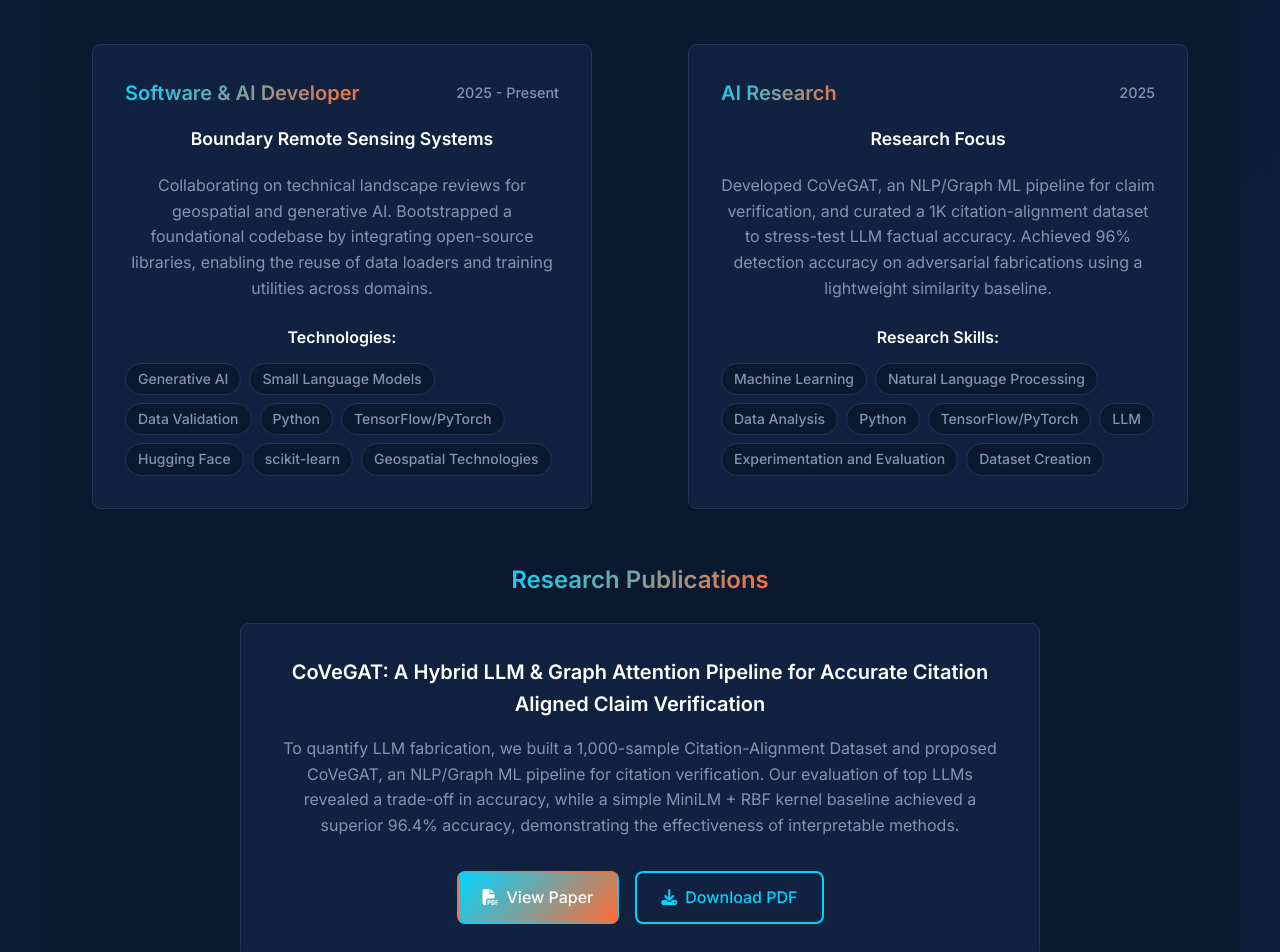
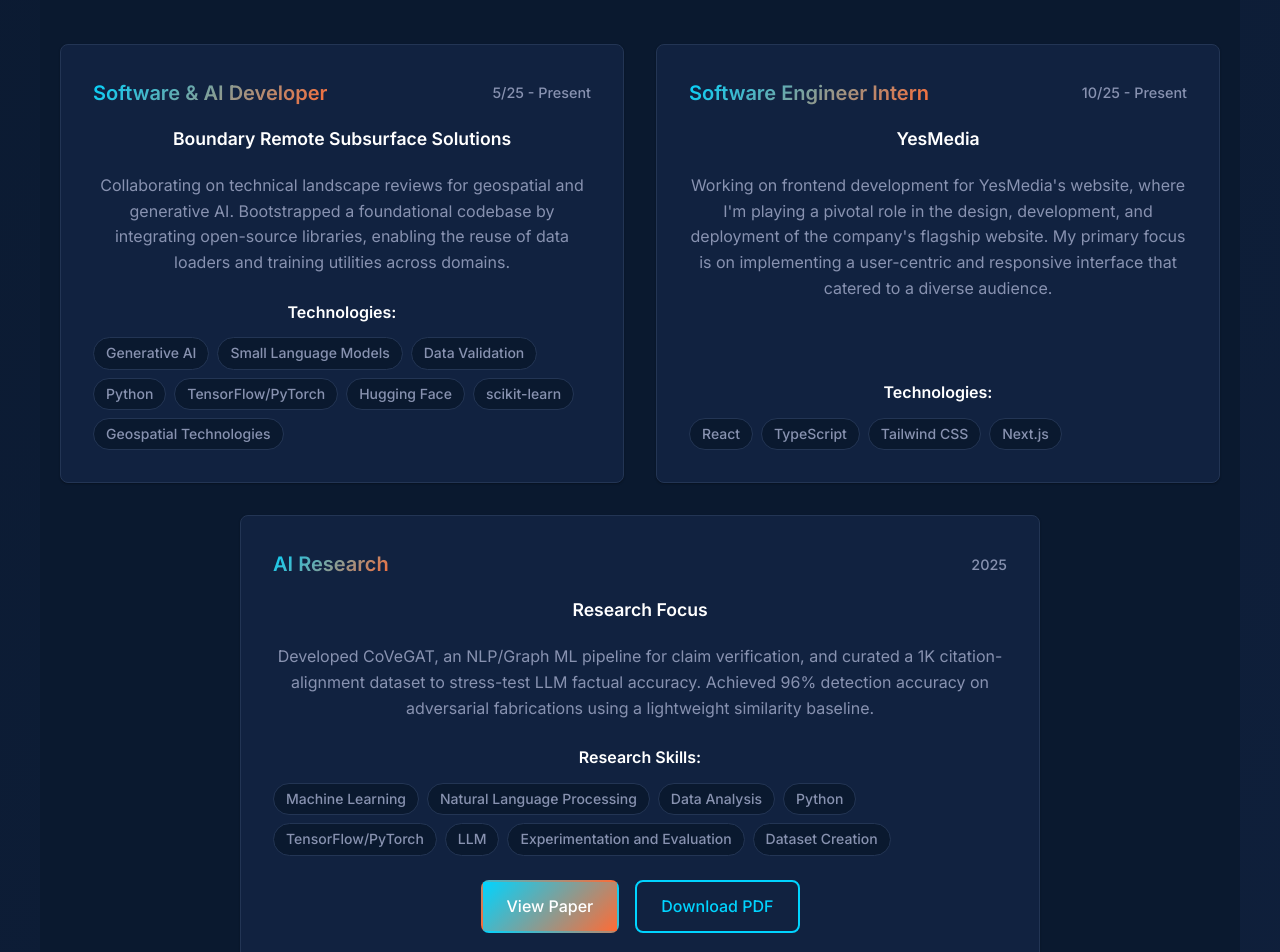
Before and after one commit to max-bader/portfolio, a React (Vite) app: page / in a window 1280 px wide. Shown: the part 900-1852 px from the top of the page. Built offline with nearby package versions, Linux system fonts and the light colour scheme.

Commit message:
updated experience section

```diff
--- a/src/assets/styles/Experience.css
+++ b/src/assets/styles/Experience.css
@@ -13,7 +13,15 @@
   display: grid;
   grid-template-columns: repeat(auto-fit, minmax(400px, 1fr));
   gap: 2rem;
-  justify-items: center;
+  justify-items: stretch;
+  align-items: stretch;
+}
+
+/* Center the final card (AI Research) when it stands alone on a row */
+.experience-grid .experience-card:last-child {
+  grid-column: 1 / -1;
+  justify-self: center;
+  max-width: 800px;
 }
 
 .experience-card {
@@ -24,15 +32,15 @@
   border: 1px solid var(--border-color);
   transition: var(--transition);
   width: 100%;
-  max-width: 500px;
+  max-width: none;
   display: flex;
   flex-direction: column;
+  height: 100%;
 }
 
 .experience-card:hover {
   transform: translateY(-5px);
   box-shadow: var(--shadow-md);
-  border-color: var(--primary-color);
 }
 
 .experience-header {
@@ -131,100 +139,12 @@
 }
 
 /* Paper Section */
-.paper-section {
-  margin-top: 0.25rem;
-  margin-bottom: 1.5rem;
-  display: flex;
-  flex-direction: column;
-  align-items: center;
-}
-
-.paper-section h3 {
-  font-size: 1.5rem;
-  font-weight: 600;
-  color: var(--text-primary);
-  margin-bottom: 1.5rem;
-  text-align: center;
-  background: var(--gradient-accent);
-  -webkit-background-clip: text;
-  -webkit-text-fill-color: transparent;
-  background-clip: text;
-}
-
-.paper-card {
-  background-color: var(--background-secondary);
-  padding: 2rem;
-  border-radius: var(--border-radius);
-  box-shadow: var(--shadow-sm);
-  border: 1px solid var(--border-color);
-  transition: var(--transition);
-  width: 100%;
-  max-width: 800px;
-  margin-bottom: 0;
-}
-
-.paper-card:hover {
-  box-shadow: var(--shadow-md);
-  border-color: var(--primary-color);
-}
-
-.paper-info {
-  margin-bottom: 2rem;
-}
-
-.paper-info h4 {
-  font-size: 1.25rem;
-  font-weight: 600;
-  color: var(--text-primary);
-  margin-bottom: 0.75rem;
-}
-
-.paper-authors-list {
-  display: block;
-  margin-bottom: 0.5rem;
-}
-
-.paper-authors-label {
-  display: block;
-  font-weight: 500;
-  color: var(--text-primary);
-  margin-bottom: 0.25rem;
-  text-align: center;
-}
-
-.paper-authors-badges {
-  display: flex;
-  flex-wrap: wrap;
-  gap: 0.5rem 0.75rem;
-}
-
-.paper-author {
-  color: var(--text-secondary);
-  font-size: 0.98em;
-  background: rgba(255,255,255,0.03);
-  padding: 0.1em 0.5em;
-  border-radius: 12px;
-  margin-bottom: 0.1em;
-  white-space: nowrap;
-}
-
-.paper-conference {
-  font-size: 1rem;
-  color: var(--text-secondary);
-  margin-bottom: 0.5rem;
-}
-
-.paper-abstract {
-  color: var(--text-secondary);
-  line-height: 1.6;
-  margin-top: 1rem;
-}
-
 .paper-actions {
   display: flex;
   gap: 1rem;
   flex-wrap: wrap;
   justify-content: center;
+  margin-top: 1.5rem;
 }
 
 .paper-actions .btn {
--- a/src/components/Experience.jsx
+++ b/src/components/Experience.jsx
@@ -12,10 +12,10 @@
             <div className="experience-card">
               <div className="experience-header">
                 <h3>Software & AI Developer</h3>
-                <span className="experience-date">2025 - Present</span>
+                <span className="experience-date">5/25 - Present</span>
               </div>
               <div className="experience-company">
-                <h4>Boundary Remote Sensing Systems</h4>
+                <h4>Boundary Remote Subsurface Solutions</h4>
 
               </div>
               <div className="experience-description">
@@ -34,6 +34,31 @@
                   <span className="skill-item">Hugging Face</span>
                   <span className="skill-item">scikit-learn</span>
                   <span className="skill-item">Geospatial Technologies</span>
+                </div>
+              </div>
+            </div>
+
+            {/* Current Work */}
+            <div className="experience-card">
+              <div className="experience-header">
+                <h3>Software Engineer Intern</h3>
+                <span className="experience-date">10/25 - Present</span>
+              </div>
+              <div className="experience-company">
+                <h4>YesMedia</h4>
+              </div>
+              <div className="experience-description">
+                <p>
+                Working on frontend development for YesMedia's website, where I'm playing a pivotal role in the design, development, and deployment of the company's flagship website. My primary focus is on implementing a user-centric and responsive interface that catered to a diverse audience.
+                </p>
+              </div>
+              <div className="research-skills">
+                <h5>Technologies:</h5>
+                <div className="skills-list">
+                  <span className="skill-item">React</span>
+                  <span className="skill-item">TypeScript</span>
+                  <span className="skill-item">Tailwind CSS</span>
+                  <span className="skill-item">Next.js</span>
                 </div>
               </div>
             </div>
@@ -65,20 +90,6 @@
                   <span className="skill-item">Dataset Creation</span>
                 </div>
               </div>
-            </div>
-          </div>
-
-          {/* Paper Display */}
-          <div className="paper-section">
-            <h3>Research Publications</h3>
-            <div className="paper-card">
-              <div className="paper-info">
-                <h4>CoVeGAT: A Hybrid LLM & Graph Attention Pipeline for Accurate Citation Aligned Claim Verification</h4>
-
-                <p className="paper-abstract">
-                  To quantify LLM fabrication, we built a 1,000-sample Citation-Alignment Dataset and proposed CoVeGAT, an NLP/Graph ML pipeline for citation verification. Our evaluation of top LLMs revealed a trade-off in accuracy, while a simple MiniLM + RBF kernel baseline achieved a superior 96.4% accuracy, demonstrating the effectiveness of interpretable methods.
-                </p>
-              </div>
               <div className="paper-actions">
                 <a
                   href="/CoVeGAT (6).pdf"
@@ -86,7 +97,6 @@
                   rel="noopener noreferrer"
                   className="btn btn-primary"
                 >
-                  <i className="fas fa-file-pdf"></i>
                   View Paper
                 </a>
                 <a
@@ -94,12 +104,13 @@
                   download
                   className="btn btn-secondary"
                 >
-                  <i className="fas fa-download"></i>
                   Download PDF
                 </a>
               </div>
             </div>
           </div>
+
+
         </div>
       </div>
     </section>
```
